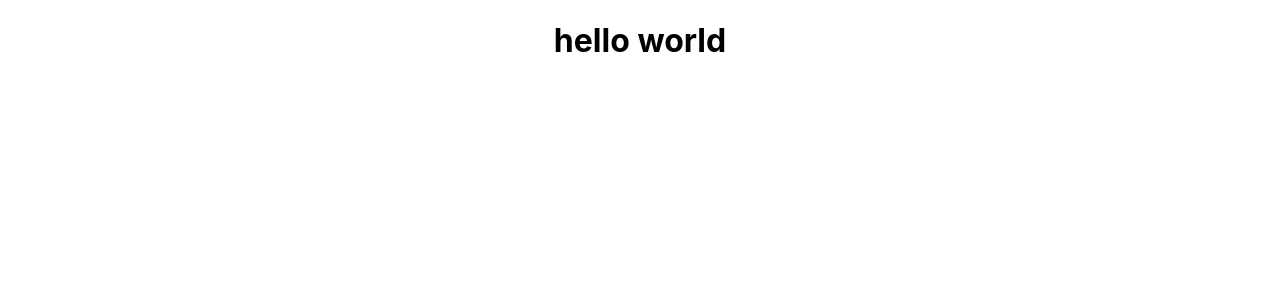
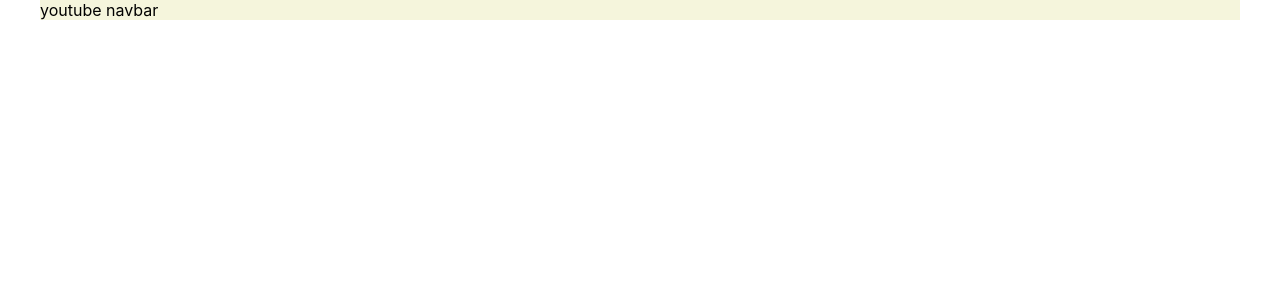
Before and after one commit to soooru/react-youtube-clone, a React (Create React App) app: page / in a window 1280 px wide. Shown: the top 300 px of the page. Built offline with nearby package versions, Linux system fonts and the light colour scheme.

Commit message:
first commit

```diff
--- a/src/App.css
+++ b/src/App.css
@@ -1,38 +1,9 @@
-.App {
-  text-align: center;
+/* layout */
+.app-wrap {
+  width: 100vw;
 }
-
-.App-logo {
-  height: 40vmin;
-  pointer-events: none;
+.app {
+  max-width: 1200px;
+  margin: 0 auto;
+  background-color: beige;
 }
-
-@media (prefers-reduced-motion: no-preference) {
-  .App-logo {
-    animation: App-logo-spin infinite 20s linear;
-  }
-}
-
-.App-header {
-  background-color: #282c34;
-  min-height: 100vh;
-  display: flex;
-  flex-direction: column;
-  align-items: center;
-  justify-content: center;
-  font-size: calc(10px + 2vmin);
-  color: white;
-}
-
-.App-link {
-  color: #61dafb;
-}
-
-@keyframes App-logo-spin {
-  from {
-    transform: rotate(0deg);
-  }
-  to {
-    transform: rotate(360deg);
-  }
-}
--- a/src/app.jsx
+++ b/src/app.jsx
@@ -1,11 +1,21 @@
+import React, { Component } from 'react';
 import './app.css';
+import Navbar from './components/navbar';
 
-function App() {
-  return (
-    <div className="App">
-      <h1>hello world</h1>
-    </div>
-  );
+class app extends Component {
+  state = {
+    mediaList: [],
+  };
+  render() {
+    return (
+      <div class="app-wrap">
+        <div class="app">
+          <Navbar />
+          <div></div>
+        </div>
+      </div>
+    );
+  }
 }
 
-export default App;
+export default app;
--- /dev/null
+++ b/src/components/navbar.jsx
@@ -0,0 +1,9 @@
+import React, { PureComponent } from 'react';
+
+class Navbar extends PureComponent {
+  render() {
+    return <nav className="navbar">youtube navbar</nav>;
+  }
+}
+
+export default Navbar;
```
Also changed, not shown: src/components/mediaList.jsx (added, +9 -0 lines), src/components/meidaCard.jsx (added, +9 -0 lines), src/components/videoPlayer.jsx (added, +9 -0 lines).
